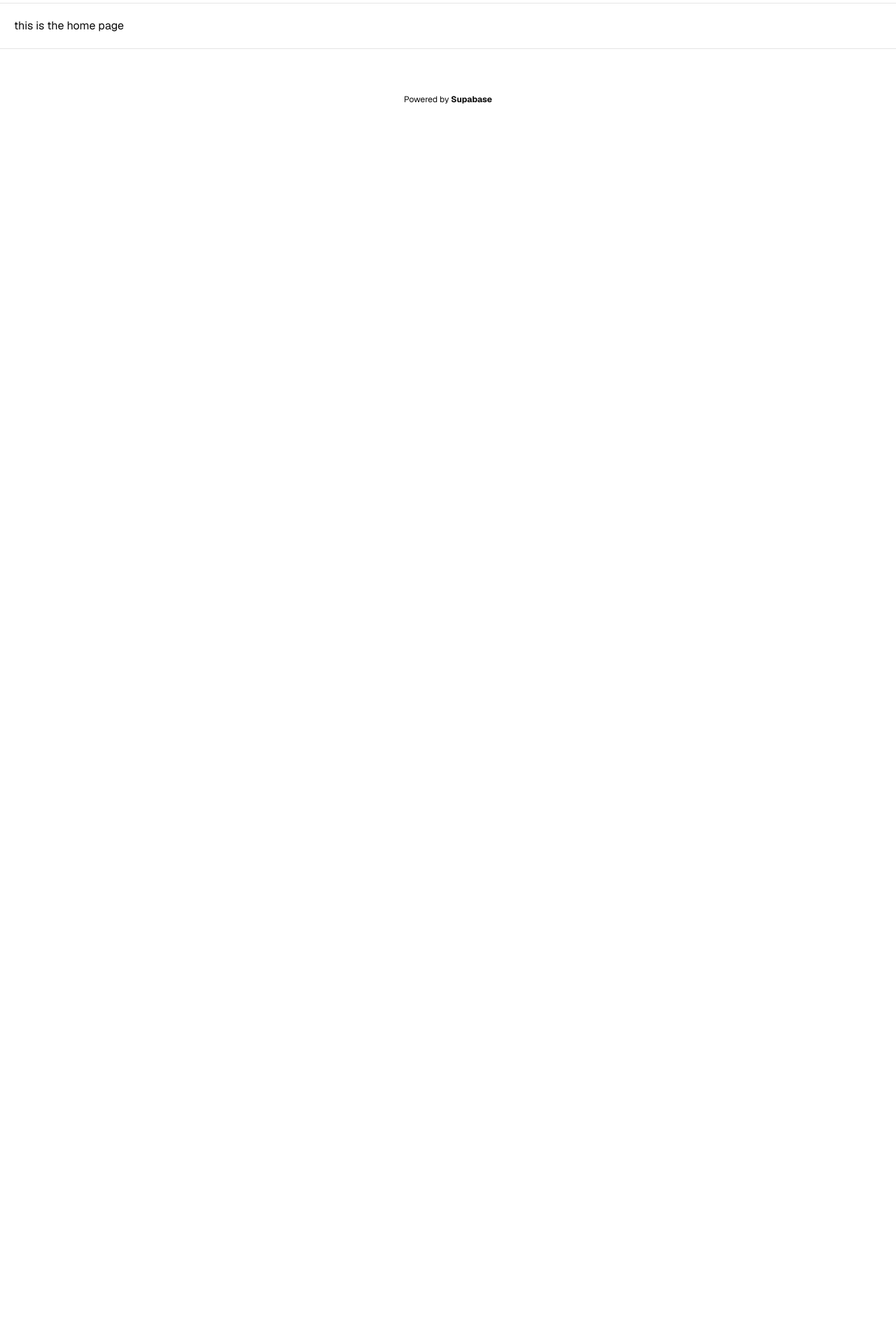
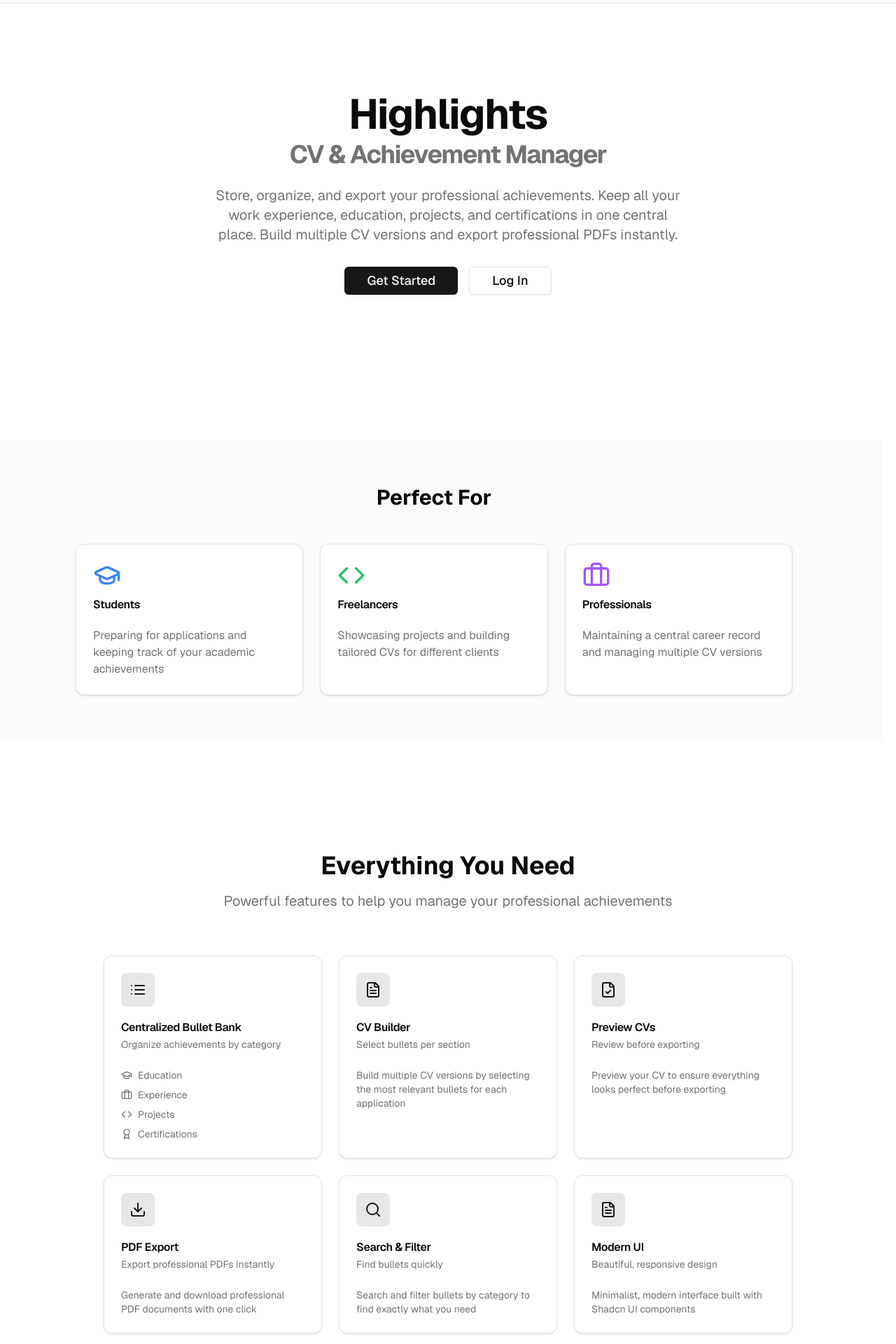
Before and after one commit to kudzaitaruwona/cv-maker1, a Next.js app: page / in a window 1280 px wide. Shown: the part 60-1980 px from the top of the page at 70% size. Before the commit the page ends 800 px from the top, so only its background shows below. Built offline with nearby package versions, Linux system fonts and the light colour scheme; no server answers.

Commit message:
home page layout and navbar spacing fix

```diff
--- a/app/(main)/layout.tsx
+++ b/app/(main)/layout.tsx
@@ -4,24 +4,28 @@ import { ReactNode } from "react";
 export default function SharedLayout({children}: {children:ReactNode}){
 
     return(
-        <main>
+        <main className="min-h-screen flex flex-col">
             <Navbar/>
-            <div className="flex-1 flex flex-col gap-20 max-w-5xl p-5 ">
+            <div className="flex-1 flex flex-col gap-20 max-w-5xl mx-auto px-5 w-full">
                 {children}
             </div>
-            <footer className="w-full flex items-center justify-center border-t mx-auto text-center text-xs gap-8 py-16">
-          <p>
-            Powered by{" "}
-            <a
-              href="https://supabase.com/?utm_source=create-next-app&utm_medium=template&utm_term=nextjs"
-              target="_blank"
-              className="font-bold hover:underline"
-              rel="noreferrer"
-            >
-              Supabase
-            </a>
-          </p>
-        </footer>
+            <footer className="border-t py-8 mt-auto">
+              <div className="max-w-5xl mx-auto px-5">
+                <div className="flex flex-col md:flex-row justify-between items-center gap-4">
+                  <div>
+                    <h3 className="text-xl font-bold">
+                      CV<span className="text-blue-500">Maker</span>
+                    </h3>
+                    <p className="text-sm text-muted-foreground mt-1">
+                      Your professional achievement manager
+                    </p>
+                  </div>
+                  <p className="text-sm text-muted-foreground">
+                    © {new Date().getFullYear()} Highlights. MIT License.
+                  </p>
+                </div>
+              </div>
+            </footer>
         </main>
     )
 }
--- a/app/(main)/page.tsx
+++ b/app/(main)/page.tsx
@@ -1,19 +1,238 @@
-import { DeployButton } from "@/components/deploy-button";
-import { EnvVarWarning } from "@/components/env-var-warning";
-import { AuthButton } from "@/components/auth-button";
-import { Hero } from "@/components/hero";
-import { ThemeSwitcher } from "@/components/theme-switcher";
-import { ConnectSupabaseSteps } from "@/components/tutorial/connect-supabase-steps";
-import { SignUpUserSteps } from "@/components/tutorial/sign-up-user-steps";
-import { hasEnvVars } from "@/lib/utils";
-import Link from "next/link";
-import { Suspense } from "react";
-import { Navbar } from "@/components/web/navbar";
+import Link from "next/link"
+import { Button } from "@/components/ui/button"
+import { Card, CardContent, CardDescription, CardHeader, CardTitle } from "@/components/ui/card"
+import {
+  FileText,
+  List,
+  FileCheck,
+  Download,
+  Search,
+  GraduationCap,
+  Briefcase,
+  Code,
+  Award
+} from "lucide-react"
 
 export default function Home() {
   return (
-<>
-<p>this is the home page</p>
-</>
-  );
+    <>
+        {/* Hero Section */}
+        <section className="py-20 lg:py-32">
+          <div className="text-center max-w-4xl mx-auto">
+            <h1 className="text-5xl lg:text-6xl font-bold tracking-tight mb-6">
+              Highlights
+              <span className="block text-3xl lg:text-4xl text-muted-foreground mt-2">
+                CV & Achievement Manager
+              </span>
+            </h1>
+            <p className="text-xl text-muted-foreground mb-8 max-w-2xl mx-auto">
+              Store, organize, and export your professional achievements. Keep all your work experience,
+              education, projects, and certifications in one central place. Build multiple CV versions
+              and export professional PDFs instantly.
+            </p>
+            <div className="flex flex-col sm:flex-row gap-4 justify-center">
+              <Button asChild size="lg" className="text-lg px-8">
+                <Link href="/auth/sign-up">Get Started</Link>
+              </Button>
+              <Button asChild size="lg" variant="outline" className="text-lg px-8">
+                <Link href="/auth/login">Log In</Link>
+              </Button>
+            </div>
+          </div>
+        </section>
+
+        {/* Perfect For Section */}
+        <section className="bg-muted/50 py-16 -mx-5 px-5 w-screen relative left-1/2 right-1/2 -translate-x-1/2">
+          <div className="max-w-5xl mx-auto">
+            <h2 className="text-3xl font-bold text-center mb-12">
+              Perfect For
+            </h2>
+            <div className="grid md:grid-cols-3 gap-6 max-w-5xl mx-auto">
+              <Card>
+                <CardHeader>
+                  <GraduationCap className="h-10 w-10 mb-2 text-blue-500" />
+                  <CardTitle>Students</CardTitle>
+                </CardHeader>
+                <CardContent>
+                  <p className="text-muted-foreground">
+                    Preparing for applications and keeping track of your academic achievements
+                  </p>
+                </CardContent>
+              </Card>
+              <Card>
+                <CardHeader>
+                  <Code className="h-10 w-10 mb-2 text-green-500" />
+                  <CardTitle>Freelancers</CardTitle>
+                </CardHeader>
+                <CardContent>
+                  <p className="text-muted-foreground">
+                    Showcasing projects and building tailored CVs for different clients
+                  </p>
+                </CardContent>
+              </Card>
+              <Card>
+                <CardHeader>
+                  <Briefcase className="h-10 w-10 mb-2 text-purple-500" />
+                  <CardTitle>Professionals</CardTitle>
+                </CardHeader>
+                <CardContent>
+                  <p className="text-muted-foreground">
+                    Maintaining a central career record and managing multiple CV versions
+                  </p>
+                </CardContent>
+              </Card>
+            </div>
+          </div>
+        </section>
+
+        {/* Features Section */}
+        <section className="py-20">
+          <div className="text-center mb-16">
+            <h2 className="text-3xl lg:text-4xl font-bold mb-4">Everything You Need</h2>
+            <p className="text-xl text-muted-foreground max-w-2xl mx-auto">
+              Powerful features to help you manage your professional achievements
+            </p>
+          </div>
+
+          <div className="grid md:grid-cols-2 lg:grid-cols-3 gap-6 max-w-6xl mx-auto">
+            <Card>
+              <CardHeader>
+                <div className="h-12 w-12 rounded-lg bg-primary/10 flex items-center justify-center mb-4">
+                  <List className="h-6 w-6 text-primary" />
+                </div>
+                <CardTitle>Centralized Bullet Bank</CardTitle>
+                <CardDescription>
+                  Organize achievements by category
+                </CardDescription>
+              </CardHeader>
+              <CardContent>
+                <ul className="space-y-2 text-sm text-muted-foreground">
+                  <li className="flex items-center gap-2">
+                    <GraduationCap className="h-4 w-4" />
+                    Education
+                  </li>
+                  <li className="flex items-center gap-2">
+                    <Briefcase className="h-4 w-4" />
+                    Experience
+                  </li>
+                  <li className="flex items-center gap-2">
+                    <Code className="h-4 w-4" />
+                    Projects
+                  </li>
+                  <li className="flex items-center gap-2">
+                    <Award className="h-4 w-4" />
+                    Certifications
+                  </li>
+                </ul>
+              </CardContent>
+            </Card>
+
+            <Card>
+              <CardHeader>
+                <div className="h-12 w-12 rounded-lg bg-primary/10 flex items-center justify-center mb-4">
+                  <FileText className="h-6 w-6 text-primary" />
+                </div>
+                <CardTitle>CV Builder</CardTitle>
+                <CardDescription>
+                  Select bullets per section
+                </CardDescription>
+              </CardHeader>
+              <CardContent>
+                <p className="text-sm text-muted-foreground">
+                  Build multiple CV versions by selecting the most relevant bullets for each application
+                </p>
+              </CardContent>
+            </Card>
+
+            <Card>
+              <CardHeader>
+                <div className="h-12 w-12 rounded-lg bg-primary/10 flex items-center justify-center mb-4">
+                  <FileCheck className="h-6 w-6 text-primary" />
+                </div>
+                <CardTitle>Preview CVs</CardTitle>
+                <CardDescription>
+                  Review before exporting
+                </CardDescription>
+              </CardHeader>
+              <CardContent>
+                <p className="text-sm text-muted-foreground">
+                  Preview your CV to ensure everything looks perfect before exporting
+                </p>
+              </CardContent>
+            </Card>
+
+            <Card>
+              <CardHeader>
+                <div className="h-12 w-12 rounded-lg bg-primary/10 flex items-center justify-center mb-4">
+                  <Download className="h-6 w-6 text-primary" />
+                </div>
+                <CardTitle>PDF Export</CardTitle>
+                <CardDescription>
+                  Export professional PDFs instantly
+                </CardDescription>
+              </CardHeader>
+              <CardContent>
+                <p className="text-sm text-muted-foreground">
+                  Generate and download professional PDF documents with one click
+                </p>
+              </CardContent>
+            </Card>
+
+            <Card>
+              <CardHeader>
+                <div className="h-12 w-12 rounded-lg bg-primary/10 flex items-center justify-center mb-4">
+                  <Search className="h-6 w-6 text-primary" />
+                </div>
+                <CardTitle>Search & Filter</CardTitle>
+                <CardDescription>
+                  Find bullets quickly
+                </CardDescription>
+              </CardHeader>
+              <CardContent>
+                <p className="text-sm text-muted-foreground">
+                  Search and filter bullets by category to find exactly what you need
+                </p>
+              </CardContent>
+            </Card>
+
+            <Card>
+              <CardHeader>
+                <div className="h-12 w-12 rounded-lg bg-primary/10 flex items-center justify-center mb-4">
+                  <FileText className="h-6 w-6 text-primary" />
+                </div>
+                <CardTitle>Modern UI</CardTitle>
+                <CardDescription>
+                  Beautiful, responsive design
+                </CardDescription>
+              </CardHeader>
+              <CardContent>
+                <p className="text-sm text-muted-foreground">
+                  Minimalist, modern interface built with Shadcn UI components
+                </p>
+              </CardContent>
+            </Card>
+          </div>
+        </section>
+
+        {/* CTA Section */}
+        <section className="bg-primary text-primary-foreground py-20 -mx-5 px-5 w-screen relative left-1/2 right-1/2 -translate-x-1/2">
+          <div className="max-w-5xl mx-auto text-center">
+            <h2 className="text-3xl lg:text-4xl font-bold mb-4">
+              Ready to Get Started?
+            </h2>
+            <p className="text-xl mb-8 text-primary-foreground/90 max-w-2xl mx-auto">
+              Join Highlights today and take control of your professional achievements
+            </p>
+            <div className="flex flex-col sm:flex-row gap-4 justify-center">
+              <Button asChild size="lg" variant="secondary" className="text-lg px-8">
+                <Link href="/auth/sign-up">Sign Up Free</Link>
+              </Button>
+              <Button asChild size="lg" variant="outline" className="text-lg px-8 bg-transparent border-primary-foreground/20 text-primary-foreground hover:bg-primary-foreground/10">
+                <Link href="/auth/login">Log In</Link>
+              </Button>
+            </div>
+          </div>
+        </section>
+    </>
+  )
 }
--- a/components/web/navbar.tsx
+++ b/components/web/navbar.tsx
@@ -55,7 +55,7 @@ export function Navbar() {
 
   return (
     <nav className="w-full border-b">
-      <div className="container mx-auto px-4 sm:px-6 lg:px-6">
+      <div className="max-w-5xl mx-auto px-5">
         <div className="flex h-16 items-center justify-between">
           <div className="flex items-center gap-6 lg:gap-8">
             <Link href="/">
```
